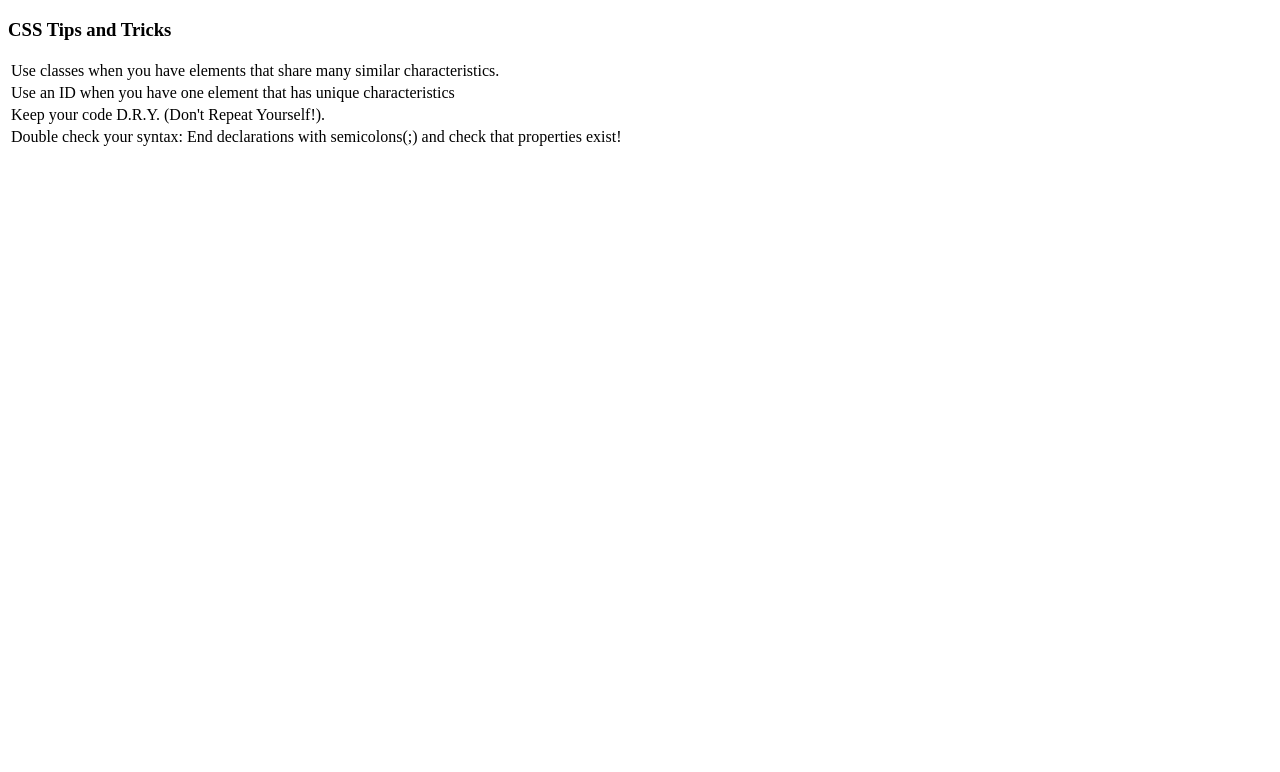
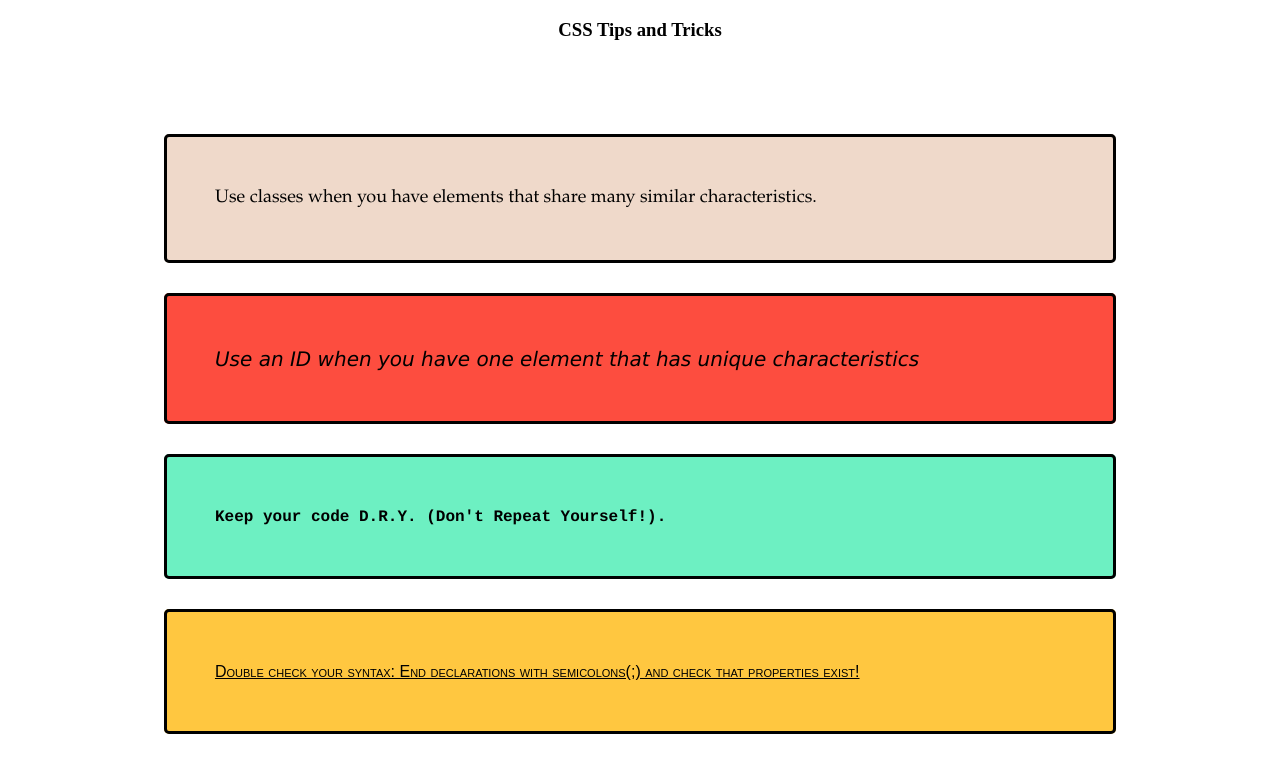
Before and after one commit to MelFabella/html-tables-css-cheat-sheet, a plain HTML site: page index.html in a window 1280 px wide. Drawn offline with Linux system fonts and the light colour scheme.

Commit message:
added css styling and classes, work done

```diff
--- a/index.html
+++ b/index.html
@@ -9,16 +9,16 @@
 <body>
     <h3>CSS Tips and Tricks</h3>
     <table>
-        <tr>
+        <tr id="one">
             <td>Use classes when you have elements that share many similar characteristics.</td>
         </tr>
-        <tr>
+        <tr id="two">
             <td>Use an ID when you have one element that has unique characteristics</td>
         </tr>
-        <tr>
+        <tr id="three">
             <td>Keep your code D.R.Y. (Don't Repeat Yourself!).</td>
         </tr>
-        <tr>
+        <tr id="four">
             <td>Double check your syntax: End declarations with semicolons(;) and check that properties exist!</td>
         </tr>
     </table>
--- a/style.css
+++ b/style.css
@@ -0,0 +1,43 @@
+h3 {
+    text-align: center;
+}
+
+table {
+    border-spacing: 30px;
+    width: 80%;
+    margin: 5% auto;
+}
+
+tr, td {
+    border: 3px solid black;
+    padding: 5%;
+    border-radius: 5px;
+    text-align: justify;
+}
+
+#one {
+    background-color: rgb(239, 217, 202);
+    font-family: "Palatino";
+    font-size: 18px;
+}
+
+#two {
+    background-color: rgb(253, 77, 63);
+    font-family: "Verdana";
+    font-style: italic;
+    font-size: 20px;
+}
+
+#three {
+    background-color: rgb(109, 240, 194);
+    font-family: "Courier";
+    font-weight: bold;
+    font-size: 16px;
+}
+
+#four {
+    background-color: rgb(255, 199, 64);
+    font-family: "Arial";
+    font-variant: small-caps;
+    text-decoration: underline;
+}
```
